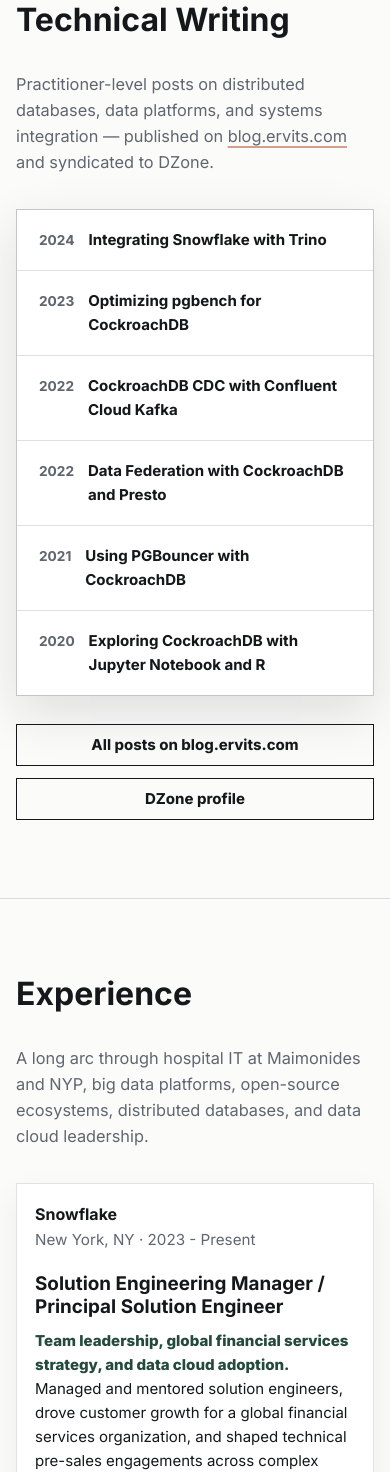
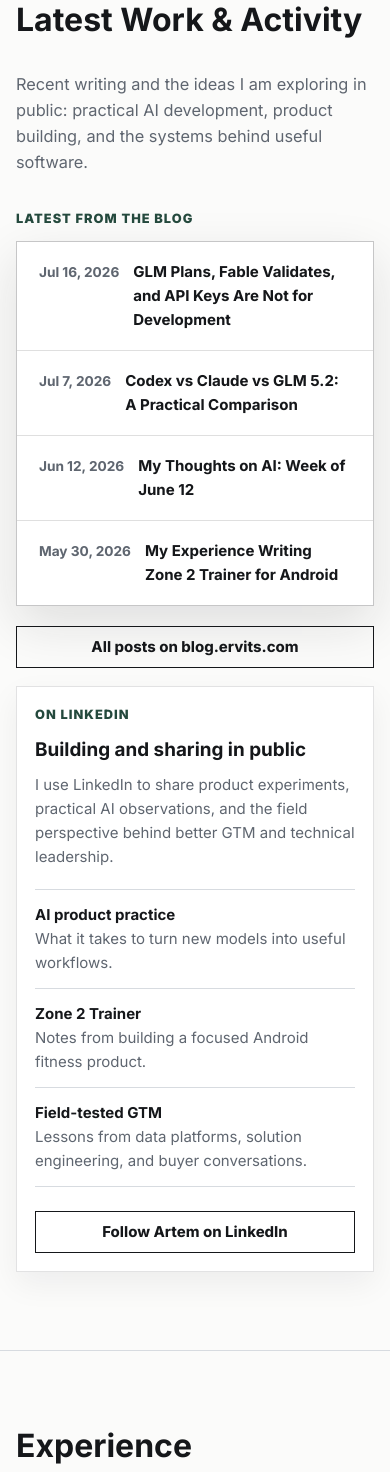
Before and after one commit to dbist/portfolio, a website: page index.html in a window 390 px wide. Shown: the part 4192-5664 px from the top of the page. Drawn offline with Linux system fonts and the light colour scheme.

Commit message:
feature: showcase latest work and activity (#60)

```diff
--- a/index.html
+++ b/index.html
@@ -612,11 +612,26 @@
 
       .writing-list {
         display: grid;
-        grid-template-columns: repeat(2, minmax(0, 1fr));
         gap: 1px;
         border: 1px solid rgba(21, 23, 26, 0.12);
         background: rgba(21, 23, 26, 0.12);
         box-shadow: var(--shadow);
+      }
+
+      .latest-grid {
+        display: grid;
+        grid-template-columns: minmax(0, 1.25fr) minmax(280px, 0.75fr);
+        gap: 18px;
+        align-items: start;
+      }
+
+      .latest-heading {
+        margin-bottom: 12px;
+        color: var(--forest);
+        font-size: 0.8rem;
+        font-weight: 850;
+        letter-spacing: 0.08em;
+        text-transform: uppercase;
       }
 
       .writing-item {
@@ -644,6 +659,34 @@
 
       .writing-title {
         font-weight: 720;
+      }
+
+      .activity-card {
+        padding: 28px;
+      }
+
+      .activity-card h3 {
+        margin-bottom: 12px;
+      }
+
+      .activity-list {
+        display: grid;
+        gap: 0;
+        margin: 20px 0 24px;
+        padding: 0;
+        border-top: 1px solid var(--line);
+        list-style: none;
+      }
+
+      .activity-list li {
+        padding: 13px 0;
+        border-bottom: 1px solid var(--line);
+        color: var(--muted);
+      }
+
+      .activity-list strong {
+        display: block;
+        color: var(--ink);
       }
 
       @media (max-width: 560px) {
@@ -737,6 +780,7 @@
         .hero-proof,
         .focus-grid,
         .project-grid,
+        .latest-grid,
         .case-study-grid,
         .section-head,
         .split,
@@ -803,7 +847,7 @@
         <div class="nav-links" aria-label="Page sections">
           <a href="#work">Work</a>
           <a href="#projects">Projects</a>
-          <a href="#writing">Writing</a>
+          <a href="#latest">Latest</a>
           <a href="#experience">Experience</a>
           <a href="#resume">Resume</a>
           <a href="#contact">Contact</a>
@@ -819,7 +863,7 @@
           <div class="nav-drawer-links">
             <a href="#work">Work</a>
             <a href="#projects">Projects</a>
-            <a href="#writing">Writing</a>
+            <a href="#latest">Latest</a>
             <a href="#experience">Experience</a>
             <a href="#resume">Resume</a>
             <a href="#contact">Contact</a>
@@ -1007,93 +1051,67 @@
         </div>
       </section>
 
-      <section class="section" id="writing" aria-labelledby="writing-title">
+      <section class="section" id="latest" aria-labelledby="latest-title">
         <div class="wrap">
           <div class="section-head">
-            <h2 id="writing-title">Technical Writing</h2>
+            <h2 id="latest-title">Latest Work &amp; Activity</h2>
             <p>
-              Practitioner-level posts on distributed databases, data platforms,
-              and systems integration — published on
-              <a
-                href="https://blog.ervits.com"
-                target="_blank"
-                rel="noopener noreferrer"
-                >blog.ervits.com</a
-              >
-              and syndicated to DZone.
+              Recent writing and the ideas I am exploring in public: practical
+              AI development, product building, and the systems behind useful
+              software.
             </p>
           </div>
-          <div class="writing-list" aria-label="Selected articles">
+          <div class="latest-grid">
+            <div>
+              <p class="latest-heading">Latest from the blog</p>
+              <div class="writing-list" aria-label="Latest articles">
                 <a
                   class="writing-item"
-              href="https://blog.ervits.com/2024/03/integrating-trino-with-snowflake.html"
+                  href="https://blog.ervits.com/2026/07/glm-plans-fable-validates-and-api-keys.html"
                   target="_blank"
                   rel="noopener noreferrer"
                 >
-              <span class="writing-year">2024</span>
+                  <span class="writing-year">Jul 16, 2026</span>
                   <span class="writing-title"
-                >Integrating Snowflake with Trino</span
+                    >GLM Plans, Fable Validates, and API Keys Are Not for
+                    Development</span
                   >
                 </a>
                 <a
                   class="writing-item"
-              href="https://blog.ervits.com/2023/11/optimizing-pgbench-for-cockroachdb-part.html"
+                  href="https://blog.ervits.com/2026/07/codex-vs-claude-vs-glm-52-practical.html"
                   target="_blank"
                   rel="noopener noreferrer"
                 >
-              <span class="writing-year">2023</span>
+                  <span class="writing-year">Jul 7, 2026</span>
                   <span class="writing-title"
-                >Optimizing pgbench for CockroachDB</span
+                    >Codex vs Claude vs GLM 5.2: A Practical Comparison</span
                   >
                 </a>
                 <a
                   class="writing-item"
-              href="https://blog.ervits.com/2022/04/using-cockroachdb-cdc-with-confluent.html"
+                  href="https://blog.ervits.com/2026/06/my-thoughts-on-ai-week-of-june-12.html"
                   target="_blank"
                   rel="noopener noreferrer"
                 >
-              <span class="writing-year">2022</span>
+                  <span class="writing-year">Jun 12, 2026</span>
                   <span class="writing-title"
-                >CockroachDB CDC with Confluent Cloud Kafka</span
+                    >My Thoughts on AI: Week of June 12</span
                   >
                 </a>
                 <a
                   class="writing-item"
-              href="https://blog.ervits.com/2022/01/data-federation-with-cockroachdb-and.html"
+                  href="https://blog.ervits.com/2026/05/my-experience-writing-zone-2-trainer.html"
                   target="_blank"
                   rel="noopener noreferrer"
                 >
-              <span class="writing-year">2022</span>
+                  <span class="writing-year">May 30, 2026</span>
                   <span class="writing-title"
-                >Data Federation with CockroachDB and Presto</span
-              >
-            </a>
-            <a
-              class="writing-item"
-              href="https://blog.ervits.com/2021/05/using-pgbouncer-with-cockroachdb.html"
-              target="_blank"
-              rel="noopener noreferrer"
-            >
-              <span class="writing-year">2021</span>
-              <span class="writing-title"
-                >Using PGBouncer with CockroachDB</span
-              >
-            </a>
-            <a
-              class="writing-item"
-              href="https://blog.ervits.com/2020/02/exploring-cockroachdb-with-r-and.html"
-              target="_blank"
-              rel="noopener noreferrer"
-            >
-              <span class="writing-year">2020</span>
-              <span class="writing-title"
-                >Exploring CockroachDB with Jupyter Notebook and R</span
+                    >My Experience Writing Zone 2 Trainer for Android</span
                   >
                 </a>
               </div>
-          <div
-            style="margin-top: 28px; display: flex; gap: 12px; flex-wrap: wrap"
-          >
+              <div style="margin-top: 20px">
                 <a
                   class="button secondary"
                   href="https://blog.ervits.com"
@@ -1101,13 +1119,42 @@
                   rel="noopener noreferrer"
                   >All posts on blog.ervits.com</a
                 >
+              </div>
+            </div>
+            <aside
+              class="project-card activity-card"
+              aria-labelledby="linkedin-title"
+            >
+              <p class="latest-heading">On LinkedIn</p>
+              <h3 id="linkedin-title">Building and sharing in public</h3>
+              <p class="muted">
+                I use LinkedIn to share product experiments, practical AI
+                observations, and the field perspective behind better GTM and
+                technical leadership.
+              </p>
+              <ul class="activity-list" aria-label="LinkedIn activity themes">
+                <li>
+                  <strong>AI product practice</strong>
+                  What it takes to turn new models into useful workflows.
+                </li>
+                <li>
+                  <strong>Zone 2 Trainer</strong>
+                  Notes from building a focused Android fitness product.
+                </li>
+                <li>
+                  <strong>Field-tested GTM</strong>
+                  Lessons from data platforms, solution engineering, and buyer
+                  conversations.
+                </li>
+              </ul>
               <a
                 class="button secondary"
-              href="https://dzone.com/users/4518601/dbist.html"
+                href="https://www.linkedin.com/in/artemervits/"
                 target="_blank"
                 rel="noopener noreferrer"
-              >DZone profile</a
+                >Follow Artem on LinkedIn</a
               >
+            </aside>
           </div>
         </div>
       </section>
```
Lines whose indentation alone changed are shown as unchanged.
